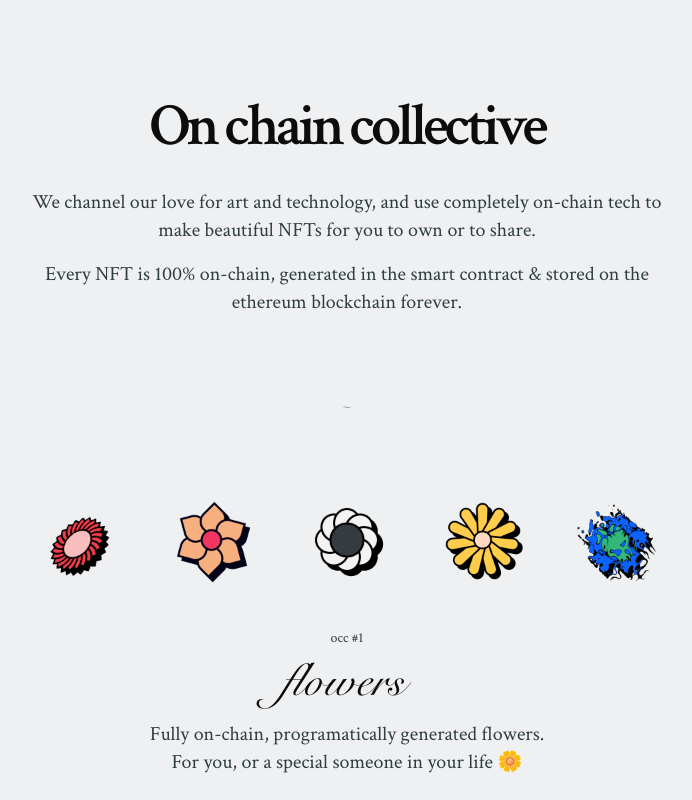
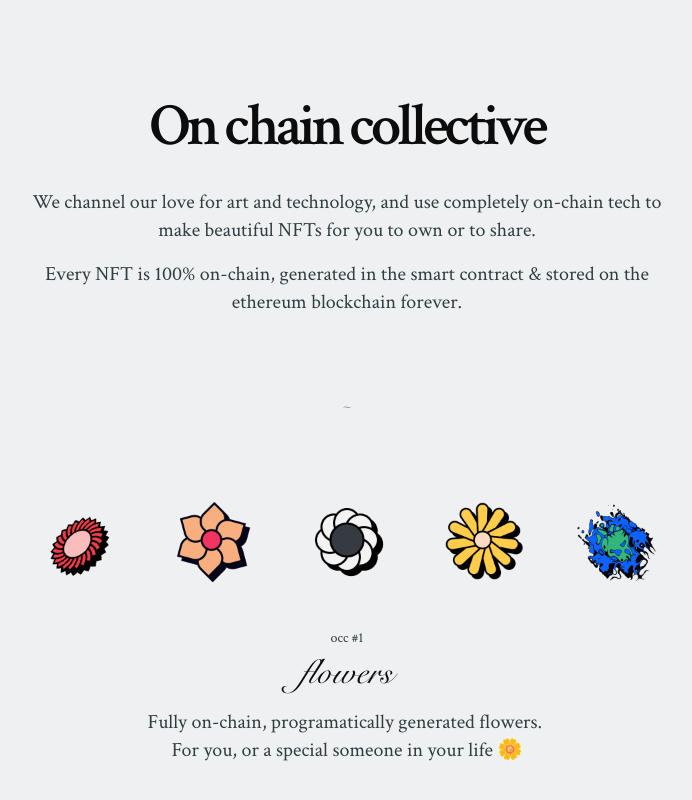
Before and after one commit to onchaincollective/website, a Next.js app: page / in a window 1280 px wide. Shown: the top 800 px of the page, without its empty margins (293-985 px from the left). Built offline with nearby package versions, Linux system fonts and the light colour scheme.

Commit message:
fixing line breaks

```diff
--- a/pages/index.js
+++ b/pages/index.js
@@ -46,11 +46,11 @@ export default function Home() {
         <div className="mt-16 text-center flex flex-col justify-center items-center">
           <img src="/occ/flowers.png" className="w-full" />
           <p className="text-sm mt-8">occ #1</p>
-          <h1 className="text-5xl ml-5 mt-2 oc-color font-snell">
+          <h1 className="text-3xl md:text-4xl ml-5 mt-1 oc-color font-snell">
             flowers
           </h1>
           <p className="text-xl mt-4">
-            Fully on-chain, programatically generated flowers.<br/>
+            Fully on-chain, programatically generated flowers.&nbsp;<br className="hidden md:block"/>
             For you, or a special someone in your life 🌼
           </p>
           <Link href="/flowers">
```
